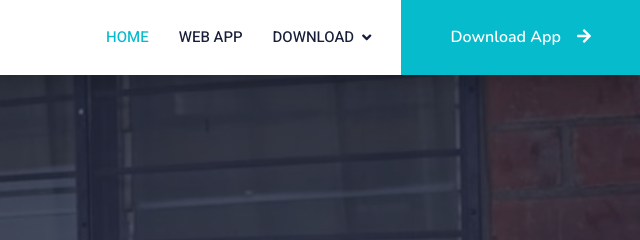
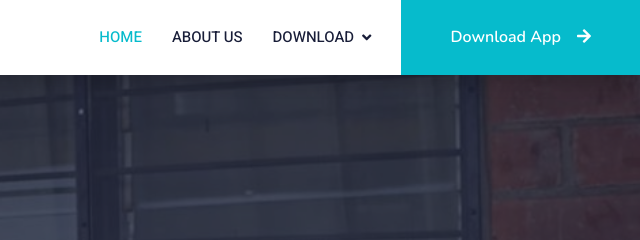
Before and after one commit to elvisdouglas/RevisionAid, a plain HTML site: page index.html in a window 1280 px wide. Shown: the top 240 px of the page, 640-1280 px from the left. Drawn offline with nearby package versions, Linux system fonts and the light colour scheme; a script that the page names is missing.

```diff
--- a/index.html
+++ b/index.html
@@ -55,7 +55,7 @@
         <div class="collapse navbar-collapse" id="navbarCollapse">
             <div class="navbar-nav ms-auto p-4 p-lg-0">
                 <a href="index.html" class="nav-item nav-link active">Home</a>
-                <a href="about.html" class="nav-item nav-link">Web app</a>
+                <a href="about.html" class="nav-item nav-link">About Us</a>
                 <div class="nav-item dropdown">
                     <a href="#" class="nav-link dropdown-toggle" data-bs-toggle="dropdown">Download</a>
                     <div class="dropdown-menu fade-down m-0">
@@ -534,8 +534,8 @@
     </div>
     <!-- Team End -->
 
-
-    <!-- Testimonial Start -->
+<!--
+    Testimonial Start
     <div class="container-xxl py-5 wow fadeInUp" data-wow-delay="0.1s">
         <div class="container">
             <div class="text-center">
@@ -578,8 +578,8 @@
             </div>
         </div>
     </div>
-    <!-- Testimonial End -->
-
+    Testimonial end
+    -->
 
     <!-- Footer Start -->
     <div class="container-fluid bg-dark text-light footer pt-5 mt-5 wow fadeIn" data-wow-delay="0.1s">
```
